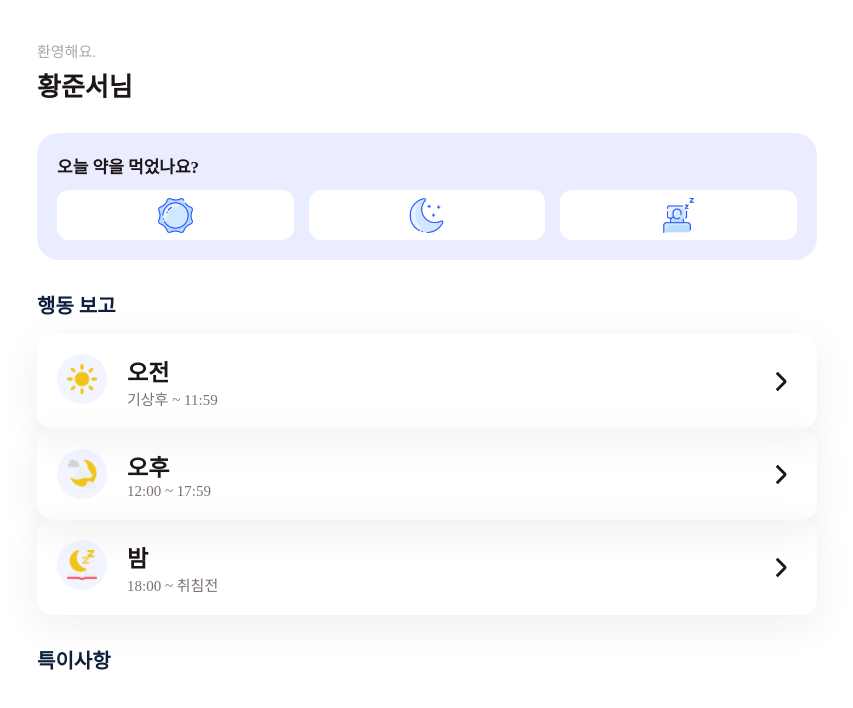
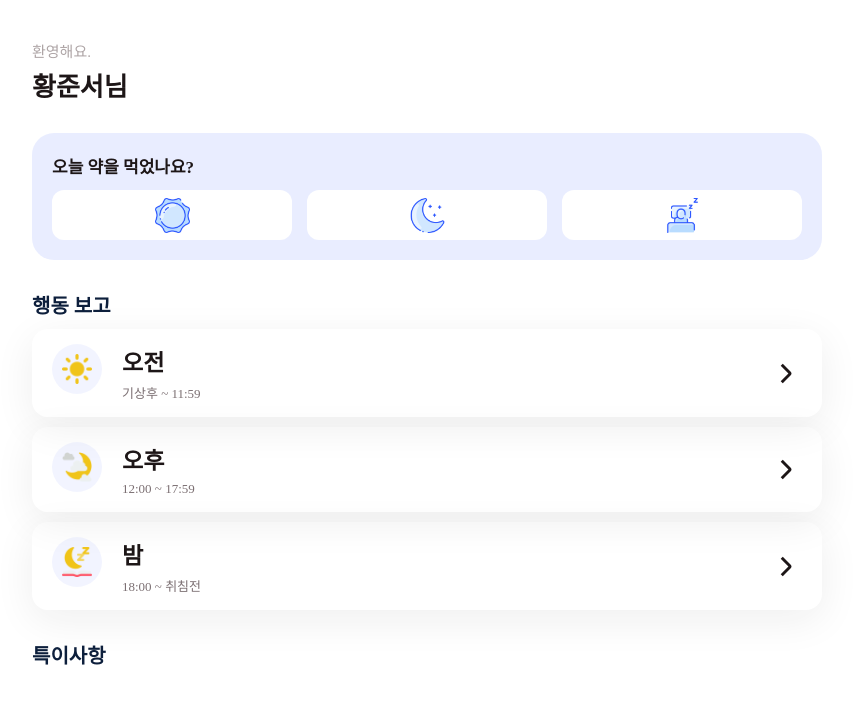
Before and after one commit to 1201q/mynote, a Next.js app: page / in a window 1280 px wide. Shown: the top 708 px of the page, without its empty margins (213-1066 px from the left). Built offline with nearby package versions, Linux system fonts and the light colour scheme; a web font is replaced by a local one.

Commit message:
[Style] medication 컴포넌트 요소에 tap 애니메이션 추가. behavior 컴포넌트 상하 여백 추가

```diff
--- a/package.json
+++ b/package.json
@@ -13,6 +13,7 @@
     "babel-plugin-styled-components": "^2.1.1",
     "eslint": "8.40.0",
     "eslint-config-next": "13.4.2",
+    "framer-motion": "^10.12.12",
     "mysql": "^2.18.1",
     "mysql2": "^3.3.1",
     "next": "13.4.2",
--- a/src/components/Behavior.js
+++ b/src/components/Behavior.js
@@ -1,8 +1,10 @@
 import Image from "next/image";
 import styled from "styled-components";
+import { motion } from "framer-motion";
 
-const Behavior = ({ img = sun, header, explain }) => {
+const Behavior = ({ img = sun, header, explain, expanded }) => {
   return (
+    <>
       <Container>
         <Circle>
           <Image
@@ -25,16 +27,40 @@ const Behavior = ({ img = sun, header, explain }) => {
           />
         </Info>
       </Container>
+      {/* <ExpandedContainer>
+        <ExpandedInfo>
+          <Header>{header}</Header>
+          <Explain>{explain}</Explain>
+        </ExpandedInfo>
+        <ExpandedCheckContainer>
+          <Check>1</Check>
+          <Check>1</Check>
+        </ExpandedCheckContainer>
+      </ExpandedContainer> */}
+    </>
   );
 };
 
-const Container = styled.div`
+const Container = styled(motion.div)`
   display: flex;
   width: 100%;
   height: min-content;
   box-shadow: 0px 10px 40px rgba(29, 22, 23, 0.07);
   border-radius: 16px;
-  padding: 20px 20px;
+  padding: 15px 20px;
+  margin-top: 10px;
+  cursor: pointer;
+`;
+
+const ExpandedContainer = styled(motion.div)`
+  display: flex;
+  flex-direction: column;
+  width: 100%;
+  height: min-content;
+  box-shadow: 0px 10px 40px rgba(29, 22, 23, 0.07);
+  border-radius: 16px;
+  padding: 15px 20px;
+  margin-top: 10px;
   cursor: pointer;
 `;
 
@@ -56,10 +82,13 @@ const Header = styled.p`
   color: #1d1617;
   font-size: 23px;
   font-weight: 800;
+  margin-right: 10px;
 `;
+
 const Explain = styled.p`
   color: #7b6f72;
-  font-size: 15px;
+  font-size: 13px;
+  margin-top: 5px;
   font-weight: 300;
 `;
 
@@ -70,4 +99,21 @@ const Info = styled.div`
   align-items: center;
 `;
 
+const ExpandedInfo = styled.div`
+  width: 100%;
+  display: flex;
+  align-items: center;
+  justify-content: flex-start;
+  margin-bottom: 15px;
+`;
+
+const ExpandedCheckContainer = styled.div``;
+
+const Check = styled.div`
+  margin: 0px 10px;
+`;
+
+const Number = styled.div``;
+const Text = styled.div``;
+
 export default Behavior;
--- a/src/components/Medication.js
+++ b/src/components/Medication.js
@@ -1,12 +1,13 @@
 import styled from "styled-components";
 import Image from "next/image";
+import { motion } from "framer-motion";
 
 const Medication = () => {
   return (
     <Container>
       <Header>오늘 약을 먹었나요?</Header>
       <GridContainer>
-        <MedicationCheck>
+        <MedicationCheck whileTap={{ scale: 0.95 }}>
           <Image
             src={require("../assets/sunny.png")}
             alt="sunny"
@@ -14,7 +15,7 @@ const Medication = () => {
             height={35}
           />
         </MedicationCheck>
-        <MedicationCheck>
+        <MedicationCheck whileTap={{ scale: 0.95 }}>
           <Image
             src={require("../assets/half-moon.png")}
             alt="half-moon"
@@ -22,7 +23,7 @@ const Medication = () => {
             height={35}
           />
         </MedicationCheck>
-        <MedicationCheck>
+        <MedicationCheck whileTap={{ scale: 0.95 }}>
           <Image
             src={require("../assets/sleeping.png")}
             alt="sleeping"
@@ -50,7 +51,7 @@ const Header = styled.p`
   font-weight: 800;
 `;
 
-const MedicationCheck = styled.div`
+const MedicationCheck = styled(motion.div)`
   display: flex;
   justify-content: center;
   align-items: center;
--- a/src/pages/index.js
+++ b/src/pages/index.js
@@ -1,8 +1,10 @@
 import styled from "styled-components";
 import Medication from "@/components/Medication";
 import Behavior from "@/components/Behavior";
+import React, { useState } from "react";
 
 export default function Home() {
+  const [expanded, setExpanded] = useState(null);
   return (
     <Container>
       <Wrapper>
@@ -12,9 +14,24 @@ export default function Home() {
         </HelloHeader>
         <Medication />
         <Header>행동 보고</Header>
-        <Behavior img={"sun"} header={"오전"} explain={"기상후 ~ 11:59"} />
-        <Behavior img={"moon"} header={"오후"} explain={"12:00 ~ 17:59"} />
-        <Behavior img={"zzz"} header={"밤"} explain={"18:00 ~ 취침전"} />
+        <Behavior
+          expanded={expanded}
+          img={"sun"}
+          header={"오전"}
+          explain={"기상후 ~ 11:59"}
+        />
+        <Behavior
+          expanded={expanded}
+          img={"moon"}
+          header={"오후"}
+          explain={"12:00 ~ 17:59"}
+        />
+        <Behavior
+          expanded={expanded}
+          img={"zzz"}
+          header={"밤"}
+          explain={"18:00 ~ 취침전"}
+        />
         <Header>특이사항</Header>
       </Wrapper>
     </Container>
@@ -35,9 +52,8 @@ const Wrapper = styled.div`
   width: 100%;
   height: 100%;
   max-width: 840px;
-  /* background-color: #e0e9f8; */
   color: #0d1f3c;
-  padding: 0px 30px;
+  padding: 0px 25px;
   padding-top: 40px;
 `;
 
@@ -63,5 +79,4 @@ const Header = styled.p`
   font-size: 20px;
   font-weight: 800;
   margin-top: 30px;
-  margin-bottom: 15px;
 `;
--- a/src/styles/globals.css
+++ b/src/styles/globals.css
@@ -91,6 +91,7 @@ body {
 body {
   color: rgb(var(--foreground-rgb));
   background: white;
+  -webkit-tap-highlight-color: transparent;
 }
 
 a {
```
Also changed, not shown: 1 other file (tests, documents, lock files or other folders). Lines whose indentation alone changed are shown as unchanged.
